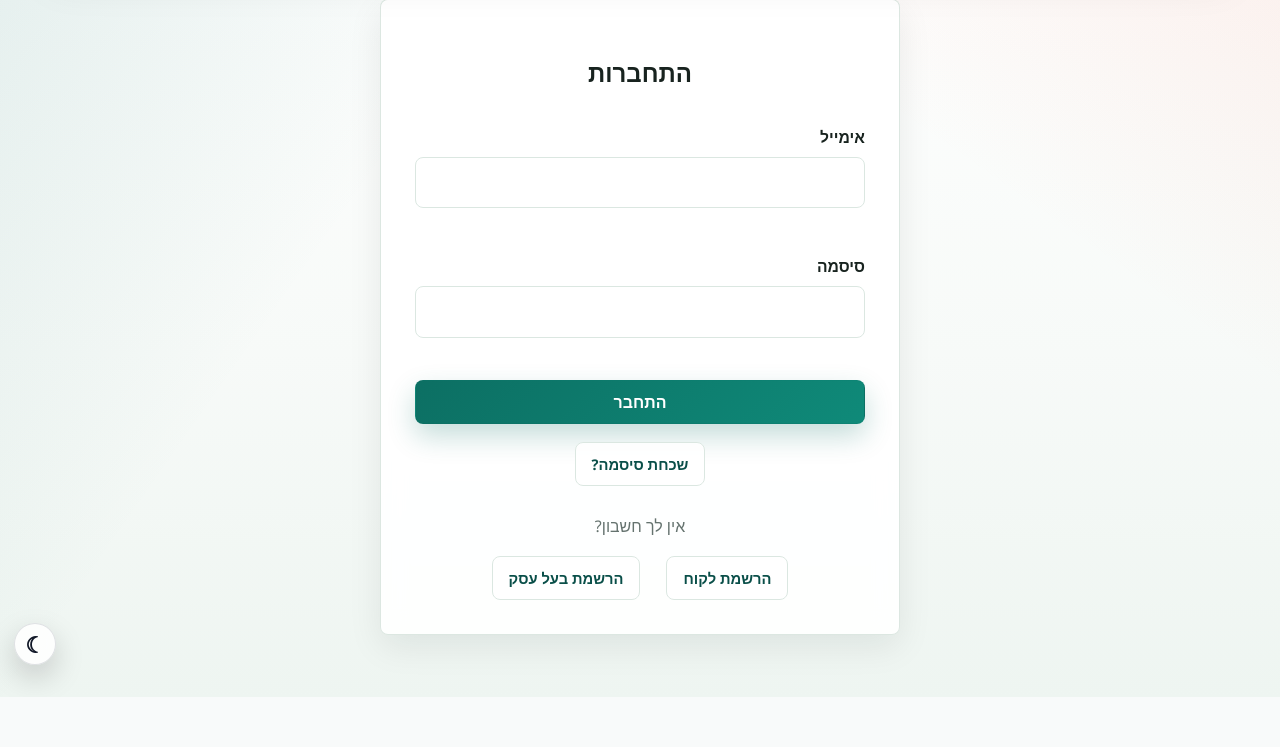
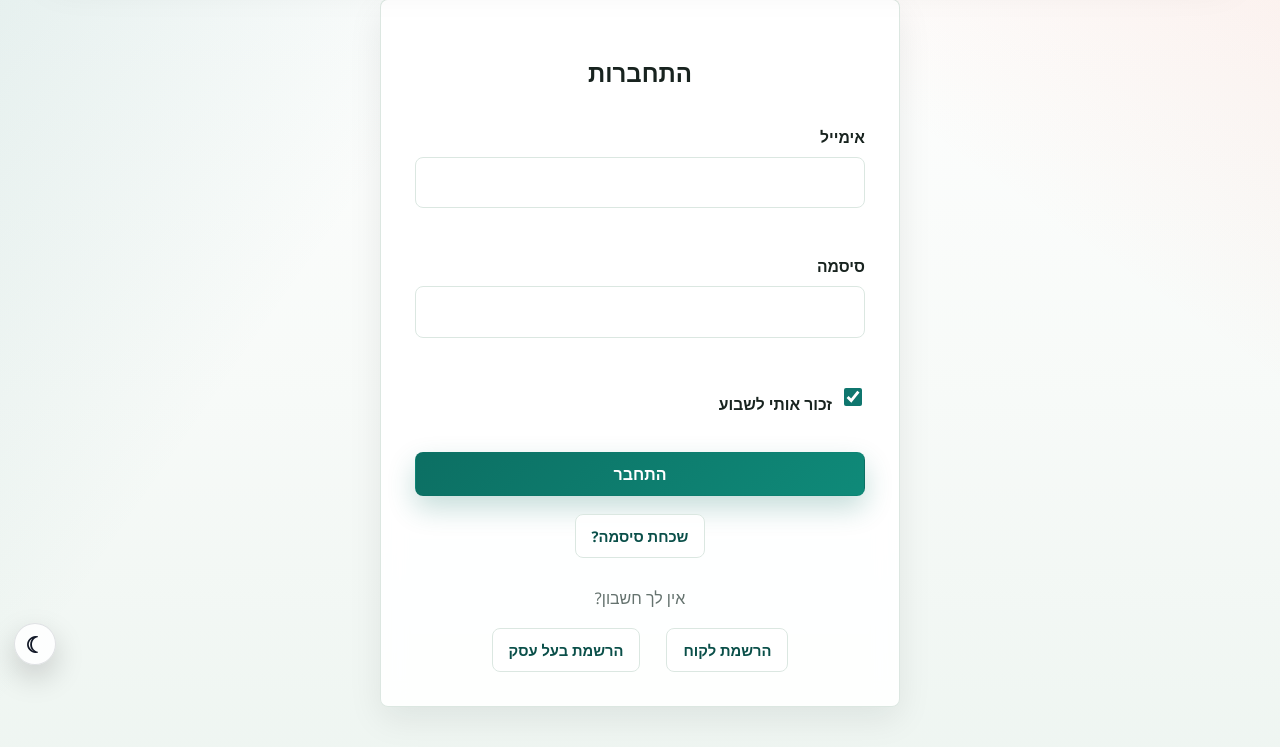
Before and after one commit to hady1012/appointment-app, a Python web app: template templates/login.html in a window 1280 px wide. Shown: the part 121-868 px from the top of the page. Before the commit the page ends 816 px from the top, so only its background shows below. Run offline with Jinja, Linux system fonts and the light colour scheme; the template is opened without the code that fills it, so the values that code supplies are empty.

Commit message:
Add remembered weekly login

```diff
--- a/templates/login.html
+++ b/templates/login.html
@@ -34,6 +34,21 @@
         .auth-links a {
             text-decoration: none;
             margin: 0 8px;
+        }
+
+        .remember-row {
+            display: flex;
+            align-items: center;
+            gap: 8px;
+            margin: 4px 0 18px;
+            color: #475569;
+            font-weight: 700;
+        }
+
+        .remember-row input {
+            width: 18px;
+            height: 18px;
+            accent-color: #0f766e;
         }
     </style>
 </head>
@@ -72,6 +87,11 @@
                 <input type="password" class="form-control" id="password" name="password" autocomplete="current-password" required>
             </div>
 
+            <label class="remember-row" for="remember_login">
+                <input type="checkbox" id="remember_login" name="remember_login" checked>
+                <span>זכור אותי לשבוע</span>
+            </label>
+
             <button type="submit" class="btn btn-dark w-100" id="loginSubmitBtn">התחבר</button>
         </form>
 
```
Also changed, not shown: app.py (+34 -0 lines), README.md.
